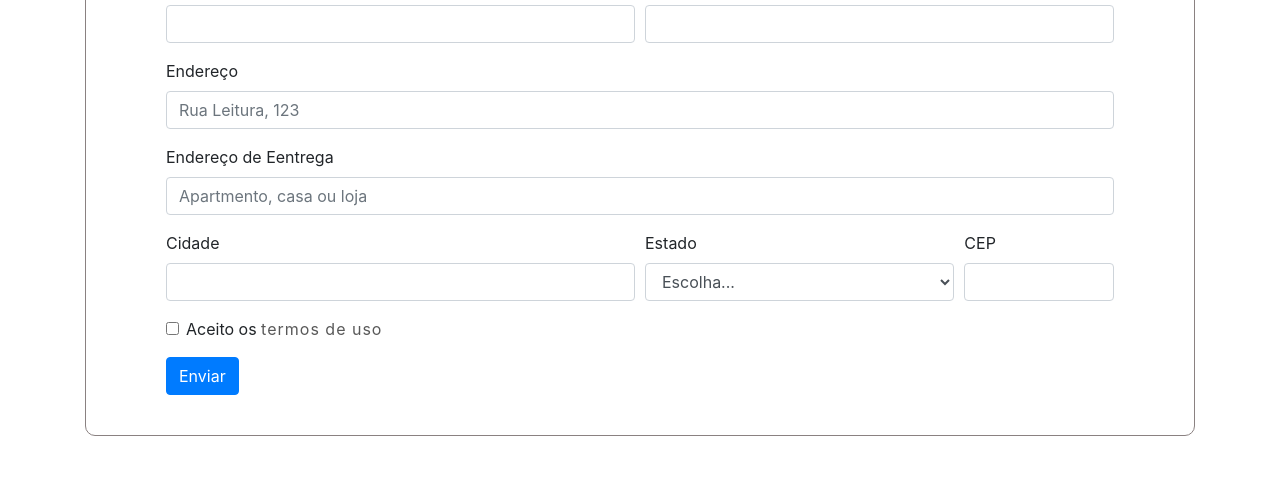
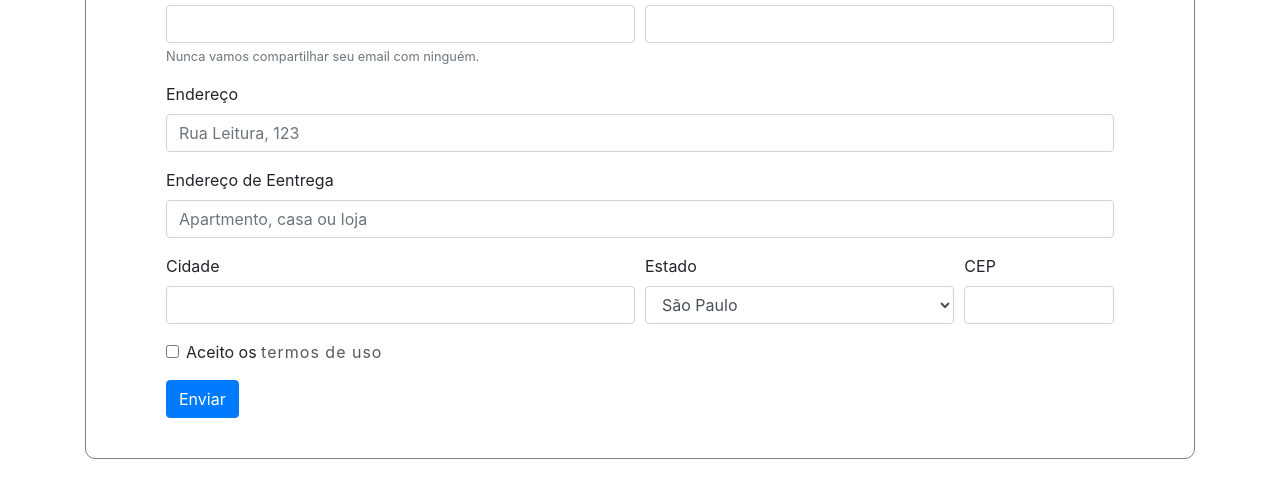
Before and after one commit to renatoobrito/devs-bittencourt, a plain HTML site: page user.html in a window 1280 px wide. Shown: the part 582-1080 px from the top of the page. Drawn offline with nearby package versions, Linux system fonts and the light colour scheme.

Commit message:
initial commit

```diff
--- a/user.html
+++ b/user.html
@@ -42,7 +42,7 @@
       <form class="form-inline my-2 my-lg-0">
         <input class="form-control mr-sm-2" type="search" placeholder="O que vai ler hoje?" aria-label="Search">
         <button class="btn btn-outline-primary my-2 my-sm-0" type="submit"
-        style="outline: none; color: white;">Procurar</button>
+          style="outline: none; color: white;">Procurar</button>
       </form>
     </div>
   </nav>
@@ -68,6 +68,7 @@
         <div class="form-group col-md-6">
           <label for="inputEmail4">Email</label>
           <input type="email" class="form-control" id="inputEmail4">
+          <small id="emailHelp" class="form-text text-muted">Nunca vamos compartilhar seu email com ninguém.</small>
         </div>
         <div class="form-group col-md-6">
           <label for="inputPassword4">Senha</label>
@@ -90,8 +91,33 @@
         <div class="form-group col-md-4">
           <label for="inputState">Estado</label>
           <select id="inputState" class="form-control">
-            <option selected>Escolha...</option>
-            <option>...</option>
+            <option selected>São Paulo</option>
+            <option>Acre</option>
+            <option>Alagoas</option>
+            <option>Amapá</option>
+            <option>Amazonas</option>
+            <option>Bahia</option>
+            <option>Ceará</option>
+            <option>Distrito Federal</option>
+            <option>Espírito Santo</option>
+            <option>Goiás</option>
+            <option>Maranhão</option>
+            <option>Mato Grosso</option>
+            <option>Mato Grosso do Sul</option>
+            <option>Minas Gerais</option>
+            <option>Pará</option>
+            <option>Paraíba</option>
+            <option>Paraná</option>
+            <option>Pernambuco</option>
+            <option>Piauí</option>
+            <option>Rio de Janeiro</option>
+            <option>Rio Grande do Norte</option>
+            <option>Rio Grande do Sul</option>
+            <option>Rondônia</option>
+            <option>Roraima</option>
+            <option>Santa Catarina</option>
+            <option>Sergipe</option>
+            <option>Tocantins</option>
           </select>
         </div>
         <div class="form-group col-md-2">
```
